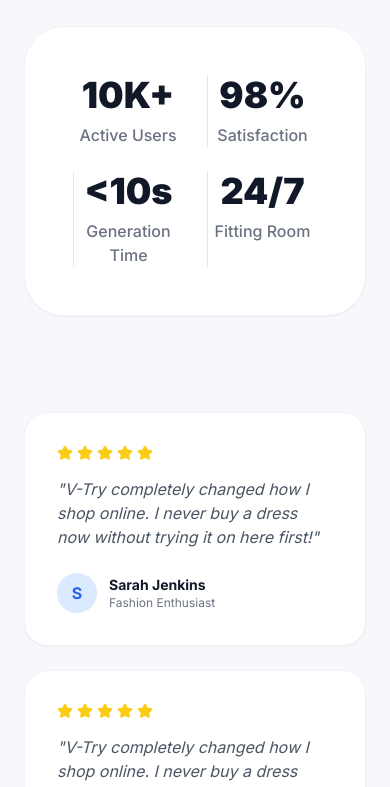
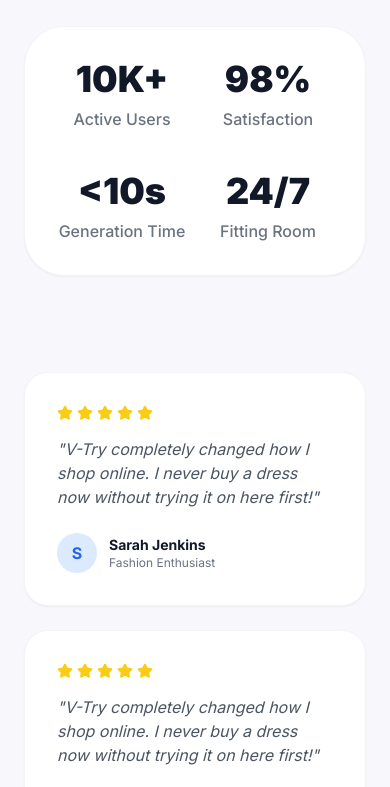
Before and after one commit to mahakal404/vtry-by-antigravity-, a Next.js app: page / in a window 390 px wide. Shown: the part 8667-9454 px from the top of the page. Built offline with nearby package versions, Linux system fonts and the light colour scheme.

Commit message:
Fix mobile layout spacing for Stats grid

```diff
--- a/app/page.jsx
+++ b/app/page.jsx
@@ -355,11 +355,11 @@
       {/* 9. Stats & Testimonials */}
       <section className="w-full py-24 bg-[#F8F7FC] px-6">
         <div className="max-w-7xl mx-auto">
-          <div className="grid grid-cols-2 lg:grid-cols-4 gap-6 mb-24 text-center divide-x divide-gray-200 bg-white p-12 rounded-[2.5rem] shadow-sm border border-gray-100">
-            <div><h4 className="text-4xl md:text-5xl font-black text-gray-900 mb-2">10K+</h4><p className="text-gray-500 font-medium">Active Users</p></div>
-            <div><h4 className="text-4xl md:text-5xl font-black text-gray-900 mb-2">98%</h4><p className="text-gray-500 font-medium">Satisfaction</p></div>
-            <div><h4 className="text-4xl md:text-5xl font-black text-gray-900 mb-2">&lt;10s</h4><p className="text-gray-500 font-medium">Generation Time</p></div>
-            <div><h4 className="text-4xl md:text-5xl font-black text-gray-900 mb-2">24/7</h4><p className="text-gray-500 font-medium">Fitting Room</p></div>
+          <div className="grid grid-cols-2 lg:grid-cols-4 gap-y-10 gap-x-4 lg:gap-8 mb-24 text-center divide-x-0 lg:divide-x divide-gray-200/50 bg-white p-8 sm:p-10 rounded-[2.5rem] shadow-sm border border-gray-100">
+            <div className="flex flex-col items-center justify-center"><h4 className="text-4xl md:text-5xl font-black text-gray-900 mb-2">10K+</h4><p className="text-gray-500 font-medium">Active Users</p></div>
+            <div className="flex flex-col items-center justify-center"><h4 className="text-4xl md:text-5xl font-black text-gray-900 mb-2">98%</h4><p className="text-gray-500 font-medium">Satisfaction</p></div>
+            <div className="flex flex-col items-center justify-center"><h4 className="text-4xl md:text-5xl font-black text-gray-900 mb-2">&lt;10s</h4><p className="text-gray-500 font-medium">Generation Time</p></div>
+            <div className="flex flex-col items-center justify-center"><h4 className="text-4xl md:text-5xl font-black text-gray-900 mb-2">24/7</h4><p className="text-gray-500 font-medium">Fitting Room</p></div>
           </div>
 
           <div className="grid md:grid-cols-3 gap-6">
```
